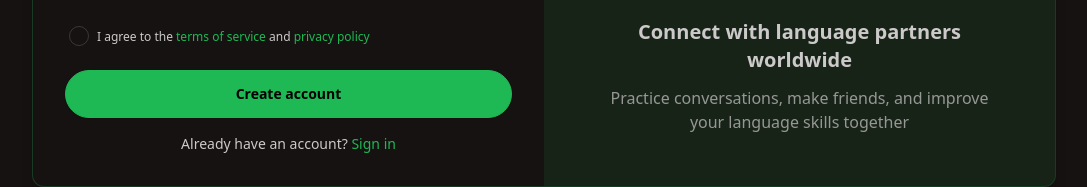
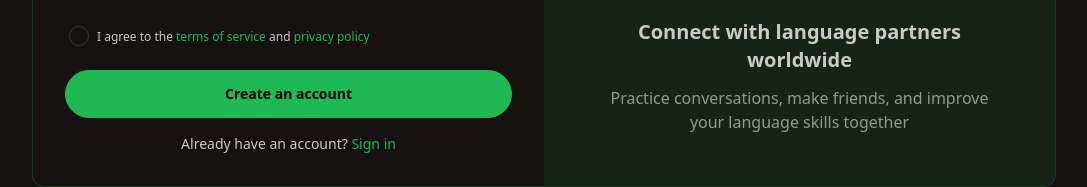
Before and after one commit to DavidAsrorxonov/realtime_video_chat, a React (Vite) app in the folder frontend/: page /signup in a window 1280 px wide. Shown: the part 528-715 px from the top of the page, without its empty margins (96-1183 px from the left). Built offline with nearby package versions, Linux system fonts and the light colour scheme; no server answers.

Commit message:
complete the signing up function; small change in the backend;

```diff
--- a/frontend/src/pages/SignUpPage.jsx
+++ b/frontend/src/pages/SignUpPage.jsx
@@ -1,6 +1,8 @@
 import React, { useState } from "react";
 import { ShipWheelIcon } from "lucide-react";
-import { Link } from "react-router";
+import { Link, useNavigate } from "react-router";
+import { useMutation, useQueryClient } from "@tanstack/react-query";
+import { axiosInstance } from "../lib/axios";
 
 const SignUpPage = () => {
   const [signUpData, setSignUpData] = useState({
@@ -8,9 +10,24 @@ const SignUpPage = () => {
     email: "",
     password: "",
   });
+  const navigate = useNavigate();
+
+  const queryClient = useQueryClient();
+
+  const { mutate, isPending, error } = useMutation({
+    mutationFn: async () => {
+      const res = await axiosInstance.post("/auth/signup", signUpData);
+
+      return res.data;
+    },
+    onSuccess: () => {
+      queryClient.invalidateQueries({ queryKey: ["authUser"] });
+    },
+  });
 
   const handleSignup = (e) => {
     e.preventDefault();
+    mutate();
   };
 
   return (
@@ -122,7 +139,7 @@ const SignUpPage = () => {
                 </div>
 
                 <button className="btn btn-primary w-full" type="submit">
-                  Create account
+                  {isPending ? "Signing up..." : "Create an account"}
                 </button>
 
                 <div className="text-center mt-4">
```
Also changed, not shown: 1 other file (tests, documents, lock files or other folders).
